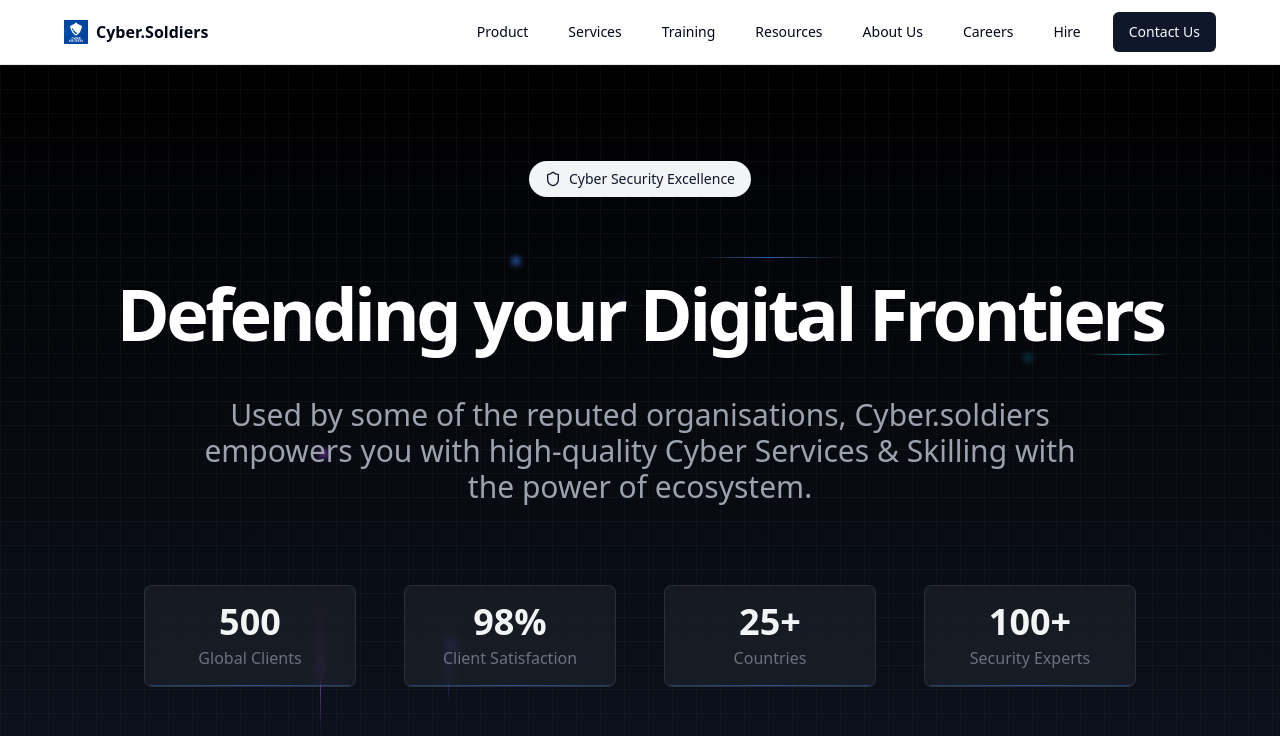
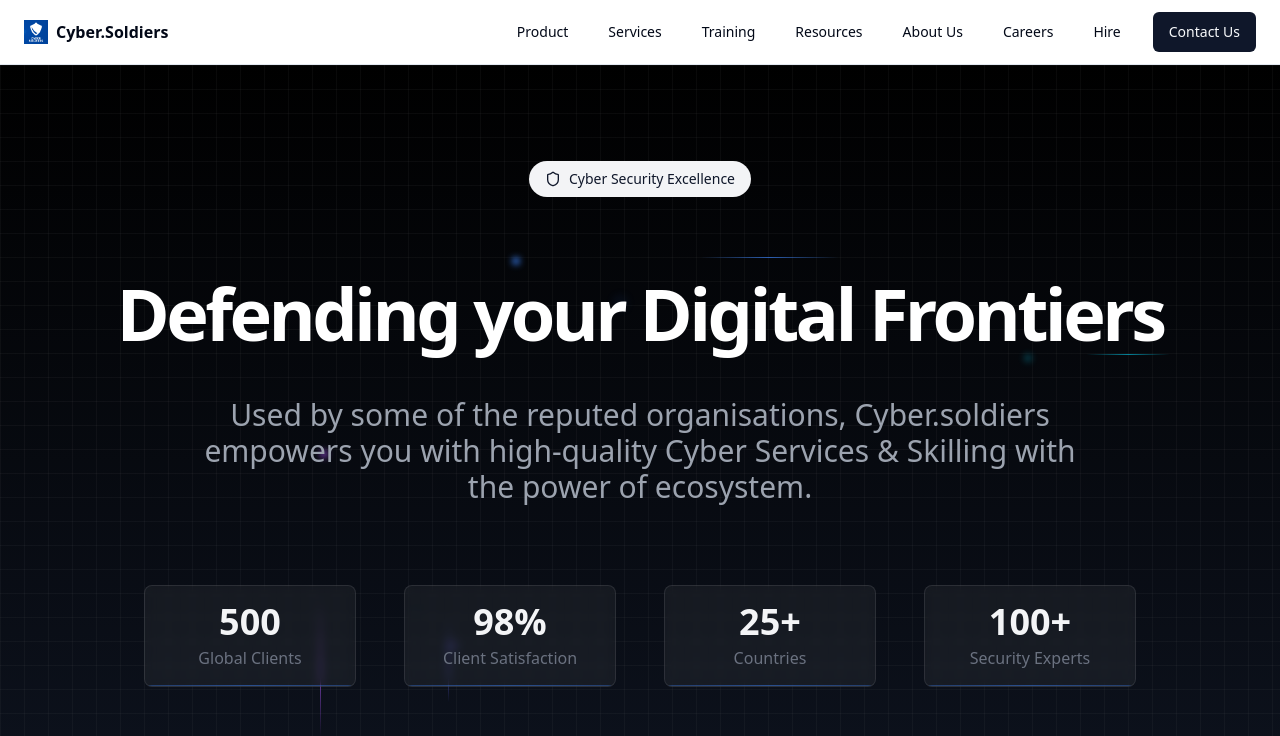
Before and after one commit to Devmangrani/Cyber-Soilders, a React (Vite) app: page / in a window 1280 px wide. Shown: the top 736 px of the page. Built offline with nearby package versions, Linux system fonts and the light colour scheme.

Commit message:
Updated the Header File

```diff
--- a/src/components/header.jsx
+++ b/src/components/header.jsx
@@ -11,7 +11,7 @@ export default function Header() {
 
   return (
     <header className="sticky top-0 z-50 w-full border-b bg-background/95 backdrop-blur supports-[backdrop-filter]:bg-background/60">
-      <div className="container flex h-16 items-center justify-between px-4 md:px-6 max-w-[1200px] mx-auto">
+      <div className="flex h-16 items-center justify-between px-4 md:px-6 w-full">
         <Link to="/" className="flex items-center space-x-2">
           <img src={logo} alt="Cyber.Soldiers" className="h-6 w-6" />
           <span className="font-bold text-sm sm:text-base">Cyber.Soldiers</span>
@@ -62,7 +62,7 @@ export default function Header() {
       {/* Mobile Navigation */}
       {isMenuOpen && (
         <div className="lg:hidden border-t bg-background">
-          <div className="container px-4 py-4 space-y-3">
+          <div className="px-4 py-4 space-y-3">
             <Link
               to="/product"
               className="block text-sm font-medium transition-colors hover:text-primary py-2"
```
